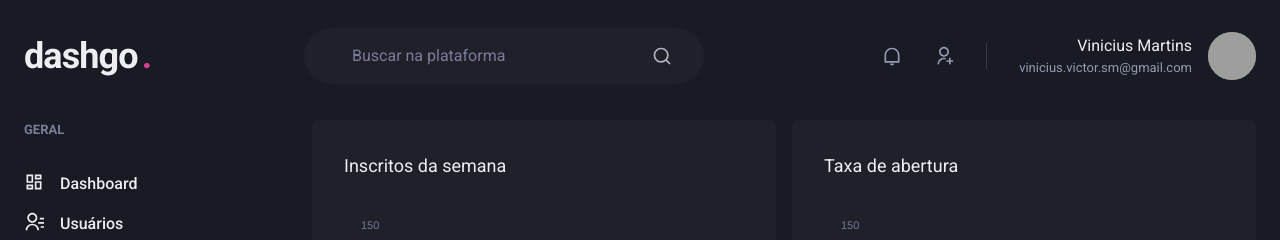
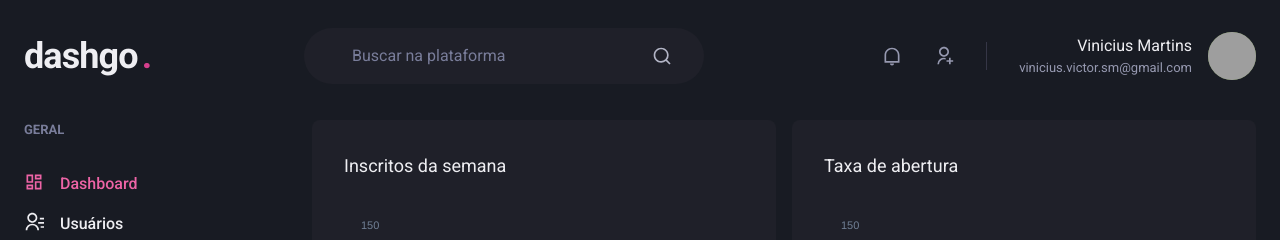
Before and after one commit to martinsvinicius/dashgo, a Next.js app: page /dashboard in a window 1280 px wide. Shown: the top 240 px of the page. Built offline with nearby package versions, Linux system fonts and the light colour scheme; grey boxes are pictures that could not be loaded.

Commit message:
active link component

```diff
--- /dev/null
+++ b/src/components/ActiveLink.tsx
@@ -0,0 +1,35 @@
+import Link, { LinkProps } from 'next/link';
+import { useRouter } from 'next/router';
+import { ReactElement, cloneElement } from 'react';
+
+interface ActiveLinkProps extends LinkProps {
+  children: ReactElement;
+  shouldMatchExactHref?: boolean;
+}
+
+export function ActiveLink({
+  children,
+  shouldMatchExactHref = false,
+  ...rest
+}: ActiveLinkProps) {
+  let isActive = false;
+  const { asPath } = useRouter();
+
+  if (shouldMatchExactHref && (asPath === rest.href || asPath === rest.as)) {
+    isActive = true;
+  }
+
+  if (!shouldMatchExactHref &&
+    (asPath.startsWith(String(rest.href)) ||
+      asPath.startsWith(String(rest.as)))) {
+        isActive = true;
+    }
+
+  return (
+    <Link {...rest}>
+      {cloneElement(children, {
+        color: isActive ? 'pink.400' : 'gray.50',
+      })}
+    </Link>
+  );
+}
--- a/src/components/Sidebar/NavLink.tsx
+++ b/src/components/Sidebar/NavLink.tsx
@@ -1,11 +1,12 @@
-import Link from 'next/link';
 import {
   Icon,
   Link as ChakraLink,
   LinkProps as ChakraLinkProps,
   Text,
 } from '@chakra-ui/react';
+
 import { ElementType } from 'react';
+import { ActiveLink } from '../ActiveLink';
 
 interface NavLinkProps extends ChakraLinkProps {
   icon: ElementType;
@@ -15,13 +16,13 @@
 
 export function NavLink({ icon, children, href, ...rest }: NavLinkProps) {
   return (
-    <Link href={href} passHref>
+    <ActiveLink href={href} passHref>
       <ChakraLink display="flex" alignContent="center" {...rest}>
         <Icon as={icon} fontSize="20" />
         <Text ml="4" fontWeight="medium">
           {children}
         </Text>
       </ChakraLink>
-    </Link>
+    </ActiveLink>
   );
 }
```
